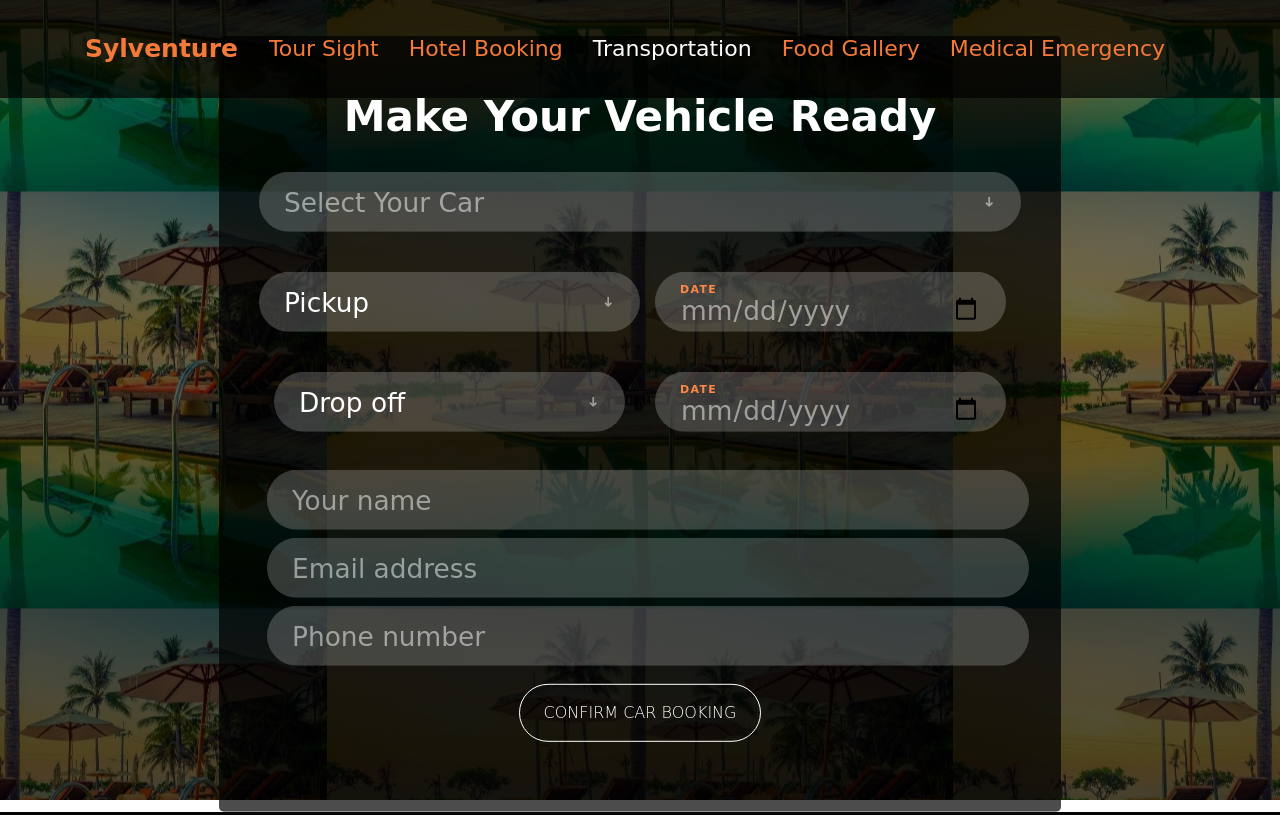
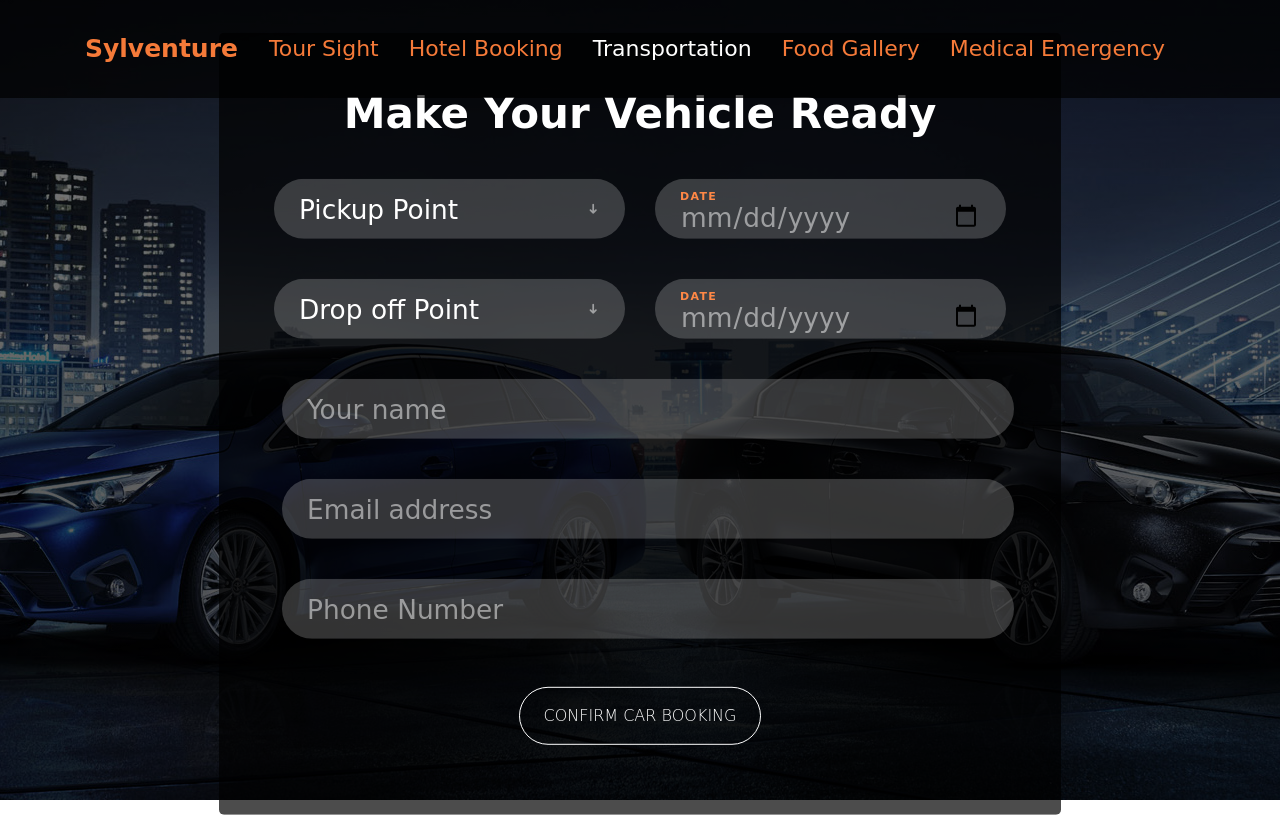
Before and after one commit to akramfahim/Sylventure, a PHP site: page /car_reserve.php in a window 1280 px wide. Run offline with PHP 8.4, Linux system fonts and the light colour scheme; some libraries are stand-ins or nearby versions; some web fonts are replaced.

Commit message:
Update car_reserve.php
Updated

```diff
--- a/car_reserve.php
+++ b/car_reserve.php
@@ -1,3 +1,25 @@
+<?php
+  $id="";
+  if (isset($_GET['id'])) {
+    $id = $_GET['id'];
+    // echo $id;
+  }
+
+  $success_message = "";
+  $error_message = "";
+
+  if (isset($_GET['success_message'])) {
+
+    $success_message = $_GET['success_message'];
+
+  } else if (isset($_GET['error_message'])) {
+
+    $error_message = $_GET['error_message'];
+
+  }
+
+
+?>
 <!DOCTYPE html>
 <html lang="en">
 <head>
@@ -75,7 +97,7 @@
   </header>
 
 
-   <div id="booking" class="section">
+   <div id="booking" class="section" style="background-image:linear-gradient(rgba(0,0,0,0.5),rgba(0,0,0,0.7)), url('images/car_header.jpg'); background size: cover;height: 100vh;background-position: center; position: relative;">
     <div class="section-center">
       <div class="container">
         <div class="row">
@@ -83,38 +105,19 @@
             <div class="form-header mt-3">
               <h1>Make your Vehicle Ready</h1>
             </div>
-            <form autocomplete="off">
 
-              <div class="form-group">
-                <select class="form-control" style="height: 60px;" required name="rooms">
-                  <option value="" selected hidden>Select Your Car</option>
-                  <option value="1">AC Car</option>
-                  <option value="1">Probox Car</option>
-                  <option value="1">Economic Sedan</option>
-                  <option value="1">Allion Sedan</option>
-                  <option value="1">ToyotaCorolla Axio</option>
-                  <option value="1">Filder</option>
-                  <option value="1">TownAce Noah</option>
-                  <option value="1">HighAce Micro</option>
-                  <option value="1">Toyota Noah</option>
-                  <option value="1">Mercedes</option>
-                  <option value="1">Pajero</option>
-                  <option value="1">Range Rover</option>
-                </select>
-                <span class="select-arrow"></span>
-                <span class="form-label">Car Type</span>
-              </div>
+            <form autocomplete="off" method="POST" action="db/car_confirm.php">
 
+              <input type="hidden" name="id" value=<?php echo $id; ?>>
               <div class="row">
-
-                <div class="col-md-6 p-0">
+                <div class="col-md-6">
                   <div class="form-group">
-                    <select class="form-control" style="height: 60px;">
-                      <option value="" selected hidden>Pickup</option>
+                    <select class="form-control" name="pickup" style="height: 60px;">
+                      <option value="1" selected hidden>Pickup Point</option>
                       <option value="1">Pickup One</option>
-                      <option value="1">Pickup Two</option>
-                      <option value="1">Pickup Three</option>
-                      <option value="1">Pickup Four</option>
+                      <option value="2">Pickup Two</option>
+                      <option value="3">Pickup Three</option>
+                      <option value="4">Pickup Four</option>
                     </select>
                     <span class="select-arrow"></span>
                   </div>
@@ -122,39 +125,54 @@
 
                 <div class="col-md-6">
                   <div class="form-group">
-                    <input class="form-control" type="date" required name="datein">
+                    <input class="form-control" type="date" required name="pickupDate" id="m_datein" min="<?php echo date('Y-m-d'); ?>">
                     <span class="form-label">Date</span>
                   </div>
                 </div>
 
                 <div class="col-md-6">
                   <div class="form-group">
-                    <select class="form-control" style="height: 60px;">
-                        <option value="" selected hidden>Drop off</option>
+                    <select class="form-control" name="dropoff" style="height: 60px;">
+                        <option value="1" selected hidden>Drop off Point</option>
                         <option value="1">Drop off One</option>
-                        <option value="1">Drop off Two</option>
-                        <option value="1">Drop off Three</option>
-                        <option value="1">Drop off Four</option>
+                        <option value="2">Drop off Two</option>
+                        <option value="3">Drop off Three</option>
+                        <option value="4">Drop off Four</option>
                       </select>
                     <span class="select-arrow"></span>
                   </div>
                 </div>
                 <div class="col-md-6">
                   <div class="form-group">
-                    <input class="form-control" type="date" required name="datein">
+                    <input class="form-control" type="date" required name="dropoffDate" id="m_dateout" min="<?php echo date('Y-m-d'); ?>">
                     <span class="form-label">Date</span>
                   </div>
                 </div>
-              </div>
 
-              <div class="from-group">
-                <input class="form-control txt-field m-2" type="text" name="name" placeholder="Your name">
-                <input class="form-control txt-field m-2" type="email" name="email" placeholder="Email address">
-                <input class="form-control txt-field m-2" type="tel" name="phone" placeholder="Phone number">
+                <div class="col-md-12">
+                  <div class="form-group">
+                    <input class="form-control txt-field m-2" type="text" name="name" required placeholder="Your name">
+                    <span class="form-label">Your Name</span>
+                  </div>
+                </div>
+
+                <div class="col-md-12">
+                  <div class="form-group">
+                    <input class="form-control txt-field m-2" type="email" name="email" required placeholder="Email address">
+                    <span class="form-label">Your Email</span>
+                  </div>
+                </div>
+
+                <div class="col-md-12">
+                  <div class="form-group">
+                    <input class="form-control txt-field m-2" type="tel" name="phone" required placeholder="Phone Number">
+                    <span class="form-label">Your Phone Number</span>
+                  </div>
+                </div>
               </div>
               <div class="form-group row">
                 <div class="col-md-12 p-0 text-center">
-                  <button type="reset" class="btn btn-info mt-2 py-3 px-4" data-toggle="modal" data-target="#exampleModalCenter">Confirm Car Booking</button>
+                  <button type="submit" name="carConfirm" class="btn btn-info mt-2 py-3 px-4" data-toggle="modal" data-target="#exampleModalCenter">Confirm Car Booking</button>
                 </div>
               </div>
             </form>
@@ -173,18 +191,21 @@
 	<div class="modal fade" id="exampleModalCenter" tabindex="-1" role="dialog" aria-labelledby="exampleModalCenterTitle" aria-hidden="true">
 	  <div class="modal-dialog modal-dialog-centered" role="document">
 	    <div class="modal-content">
-	      <div class="modal-header">
-	        <h2 class="modal-title" id="exampleModalLongTitle">Congratulations !!!</h2>
-	        <button type="button" class="close" data-dismiss="modal" aria-label="Close">
-	          <span aria-hidden="true">&times;</span>
-	        </button>
-	      </div>
-	      <div class="modal-body">
-	        <p>"Thank you for wanting our service,we will notify you all the information regarding this form within 2 hours via email"</p>
-	      </div>
-	      <div class="modal-footer">
-	        <button type="button" class="btn btn-learn" data-dismiss="modal">Okay</button>
-	      </div>
+
+        <div class="modal-body">
+          <?php if ($success_message): ?>
+            <h1 class="text-center text-success"><b>Thank You</b></h1>
+            <p>"Thank you for wanting our service,we will notify you all the information regarding this form within 2 hours via email"</p>
+          <?php else: ?>
+            <h1 class="text-center text-danger"><b>Oooops !!!</b></h1>
+            <p>Something Went Wrong. Please Try Again Later</p>
+          <?php endif ?>
+        </div>
+
+
+        <div class="modal-footer">
+          <button type="button" class="btn btn-learn" data-dismiss="modal">Okay</button>
+        </div>
 	    </div>
 	  </div>
 	</div>
@@ -199,7 +220,15 @@
   <script src="https://cdnjs.cloudflare.com/ajax/libs/bootstrap-datepicker/1.9.0/js/bootstrap-datepicker.js"></script>
   <script src="https://cdnjs.cloudflare.com/ajax/libs/jquery-timepicker/1.10.0/jquery.timepicker.min.js"></script>
 
+
   <!-- My Customise JS -->
   <script src="js/main.js"></script>
+
+  <script type="text/javascript">
+    var url = window.location.href;
+    if(url.indexOf('?success_message') != -1 || url.IndexOf('/error_message') != -1) {
+        $('#exampleModalCenter').modal('show');
+    }
+</script>
 </body>
 </html>
```
